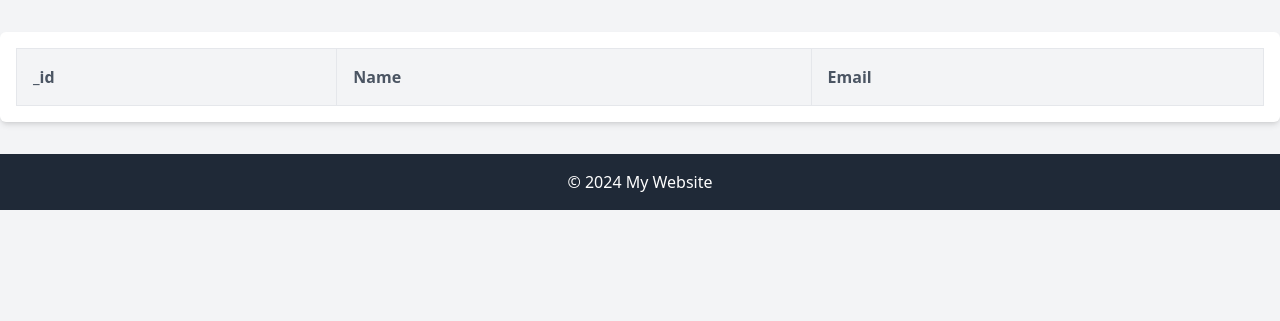
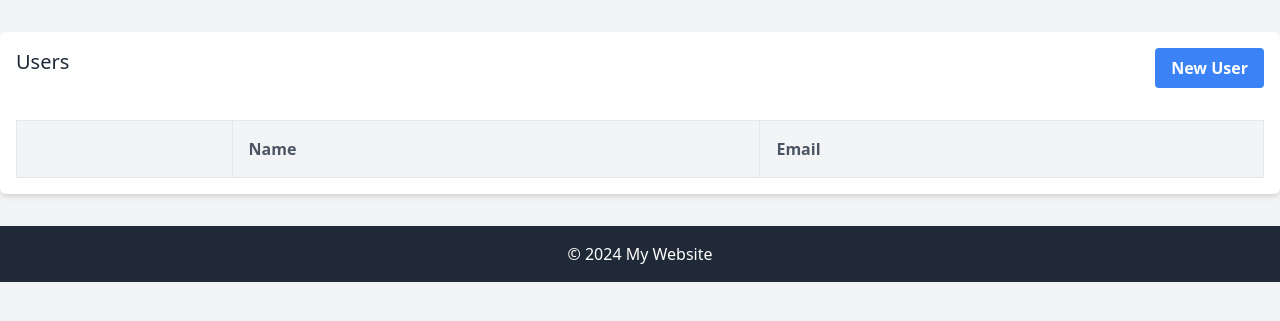
Before and after one commit to nanosoftonline/vercel-python, a Flask app: page /users/ in a window 1280 px wide. Shown: the part 64-385 px from the top of the page. Run offline with Flask 3, Linux system fonts and the light colour scheme; data that the repository does not hold is empty; some libraries are stand-ins or nearby versions.

Commit message:
Added crud forms

```diff
--- a/api/routes/users.py
+++ b/api/routes/users.py
@@ -1,4 +1,4 @@
-from flask import Blueprint, jsonify, request, current_app, render_template
+from flask import Blueprint, jsonify, request, current_app, render_template, redirect
 from bson import ObjectId
 
 router = Blueprint('users', __name__, url_prefix="/users")
@@ -14,10 +14,17 @@ def get_users():
 @router.route("/", methods=["POST"])
 def insert_user():
     db = current_app.db
-    user = request.json
-    result = db.get_collection("users").insert_one(user)
-    # return jsonify({"id": str(result.inserted_id)}), 201
+    user_data = request.form.to_dict()
+    result = db.get_collection("users").insert_one(user_data)
+    return redirect("/users")
 
+
+@router.route("/<id>", methods=["POST"])
+def form_update_user(id):
+    db = current_app.db
+    user = request.form.to_dict()
+    db.get_collection("users").update_one({"_id": ObjectId(id)}, {"$set": user})
+    return redirect("/users", code=302)
 
 @router.route("/<id>", methods=["DELETE"])
 def delete_user(id):
@@ -27,9 +34,14 @@ def delete_user(id):
 
 @router.route("/<id>", methods=["GET"])
 def get_user(id):
+
+    if(id == "new"):
+        return render_template("user_new.html",)
+
     db = current_app.db
     result = db.get_collection("users").find_one({"_id": ObjectId(id)})
     result["_id"] = str(result["_id"])
+
     return render_template("user_detail.html", user=result)
     # return jsonify(result), 200
 
--- a/api/templates/users.html
+++ b/api/templates/users.html
@@ -4,10 +4,16 @@
 
 {% block content %}
 <div class="overflow-x-auto">
+    <div class="mb-8 flex justify-between">
+        <h2 class="text-xl">Users</h2>
+        <a href="/users/new"
+            class="bg-blue-500 hover:bg-blue-700 text-white font-bold py-2 px-4 rounded">New
+            User</a>
+    </div>
     <table class="min-w-full bg-white border border-gray-200">
         <thead>
             <tr class="bg-gray-100 border-b">
-                <th class="p-4 text-left font-semibold text-gray-600 border-r">_id</th>
+                <th class="p-4 text-left font-semibold text-gray-600 border-r"></th>
                 <th class="p-4 text-left font-semibold text-gray-600 border-r">Name</th>
                 <th class="p-4 text-left font-semibold text-gray-600">Email</th>
             </tr>
@@ -15,9 +21,10 @@
         <tbody>
             {% for user in users %}
             <tr class="border-b hover:bg-gray-50">
-                <td class="p-4 text-gray-700 border-r">{{ user._id }}</td>
+                <td class="p-4 text-gray-700 border-r"><a href="/users/{{ user._id }}"
+                        class="underline">Detail</a></td>
                 <td class="p-4 text-gray-700 border-r">{{ user.name }}</td>
-                <td class="p-4 text-gray-700 border-r"><a href="/users/{{ user._id }}">{{ user.email }}</a></td>
+                <td class="p-4 text-gray-700 border-r">{{ user.email }}</a></td>
             </tr>
             {% endfor %}
         </tbody>
```
Also changed, not shown: api/templates/user_detail.html (+6 -1 lines), api/templates/user_new.html (added, +13 -0 lines), tailwind.config.js (added, +29 -0 lines).
